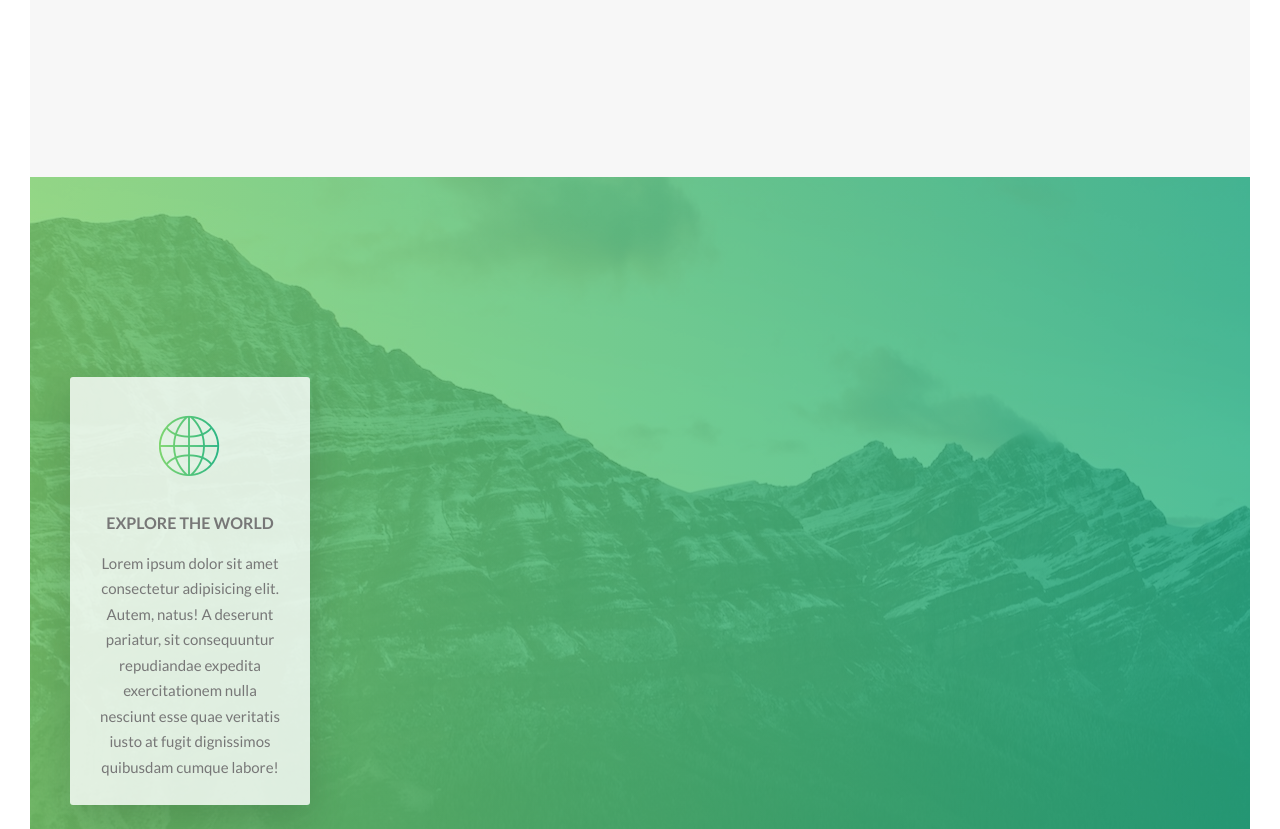
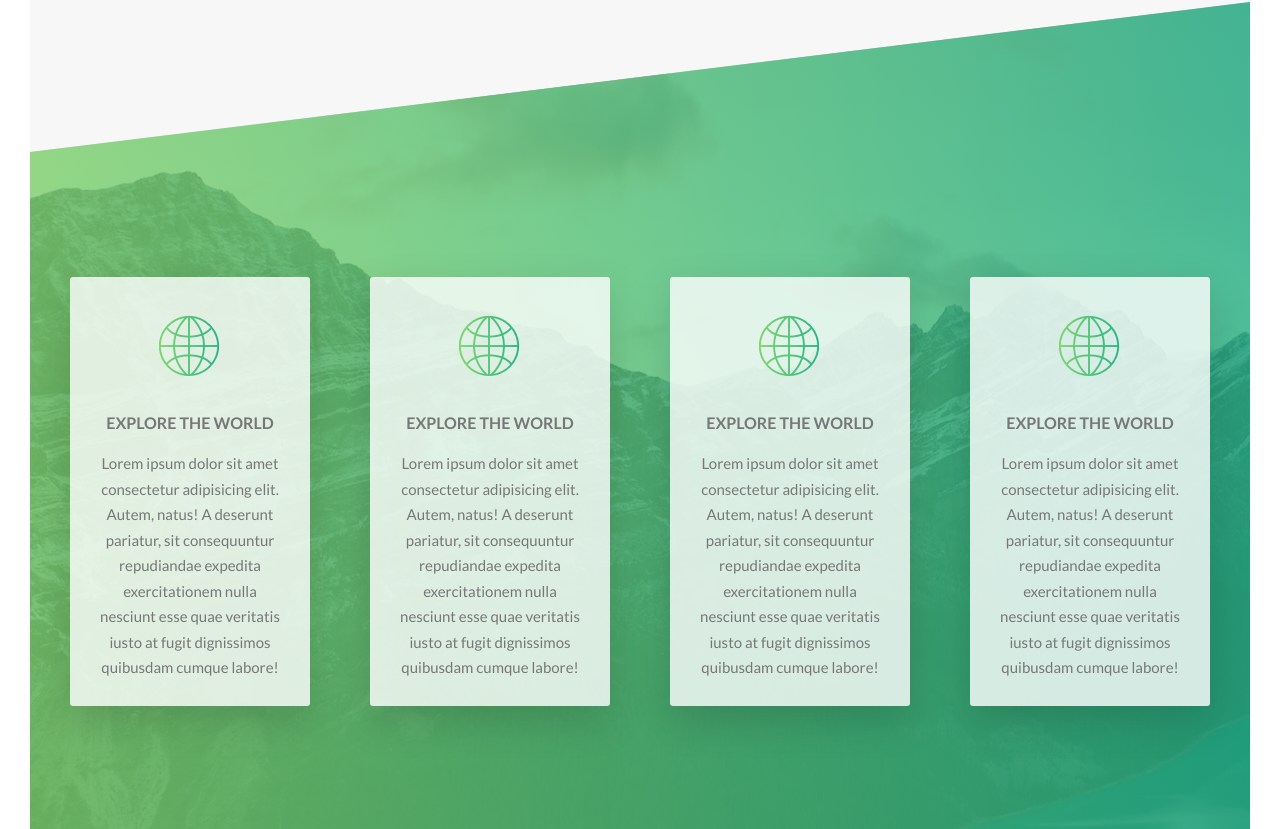
Before and after one commit to vukojevicc/Project-for-Sass-course, a website: page index.html in a window 1280 px wide. Shown: the part 1516-2345 px from the top of the page. Drawn offline with Linux system fonts and the light colour scheme; files whose address does not match are found by name.

Commit message:
features section done

```diff
--- a/index.html
+++ b/index.html
@@ -67,6 +67,33 @@
                         </p>
                     </div>
                 </div>
+                <div class="col-1-of-4">
+                    <div class="feature-box">
+                        <i class="feature-box__icon heading-secondary icon-basic-world"></i>
+                        <h3 class="heading-tertiary u-margin-bottom-small">Explore the world</h3>
+                        <p class="feature-box__text">
+                            Lorem ipsum dolor sit amet consectetur adipisicing elit. Autem, natus! A deserunt pariatur, sit consequuntur repudiandae expedita exercitationem nulla nesciunt esse quae veritatis iusto at fugit dignissimos quibusdam cumque labore!
+                        </p>
+                    </div>
+                </div>
+                <div class="col-1-of-4">
+                    <div class="feature-box">
+                        <i class="feature-box__icon heading-secondary icon-basic-world"></i>
+                        <h3 class="heading-tertiary u-margin-bottom-small">Explore the world</h3>
+                        <p class="feature-box__text">
+                            Lorem ipsum dolor sit amet consectetur adipisicing elit. Autem, natus! A deserunt pariatur, sit consequuntur repudiandae expedita exercitationem nulla nesciunt esse quae veritatis iusto at fugit dignissimos quibusdam cumque labore!
+                        </p>
+                    </div>
+                </div>
+                <div class="col-1-of-4">
+                    <div class="feature-box">
+                        <i class="feature-box__icon heading-secondary icon-basic-world"></i>
+                        <h3 class="heading-tertiary u-margin-bottom-small">Explore the world</h3>
+                        <p class="feature-box__text">
+                            Lorem ipsum dolor sit amet consectetur adipisicing elit. Autem, natus! A deserunt pariatur, sit consequuntur repudiandae expedita exercitationem nulla nesciunt esse quae veritatis iusto at fugit dignissimos quibusdam cumque labore!
+                        </p>
+                    </div>
+                </div>
             </div>
         </section>
     </main>
--- a/sass/components/_feature-box.scss
+++ b/sass/components/_feature-box.scss
@@ -5,15 +5,18 @@
     text-align: center;
     border-radius: 3px;
     box-shadow: 0 1.5rem 4rem rgba($color-black, .15);
+    transition: transform .3s;
 
-    &__icon{
+        &__icon{
         font-size: 6rem;
         margin-bottom: 0.5rem;
         background-image: linear-gradient(to right, $color-primary-light, $color-primary-dark);
         //background-clip: text;
         -webkit-background-clip: text;
-    }
-    &__text{
 
     }
+
+    &:hover{
+        transform: translateY(-1.5rem) scale(1.03);
+    }
 }
--- a/sass/pages/_home.scss
+++ b/sass/pages/_home.scss
@@ -7,4 +7,11 @@
      padding: 20rem 0;
      background-image: linear-gradient(to right, rgba($color-primary-light, 0.8), rgba($color-primary-dark, 0.8)),url('../img/nat-4.jpg');
      block-size: cover;
+     margin-top: -10rem;
+
+     transform: skewY(-7deg);
+
+     &>*{
+         transform: skewY(7deg);
+     }
  }
```
Also changed, not shown: css/style.css.
